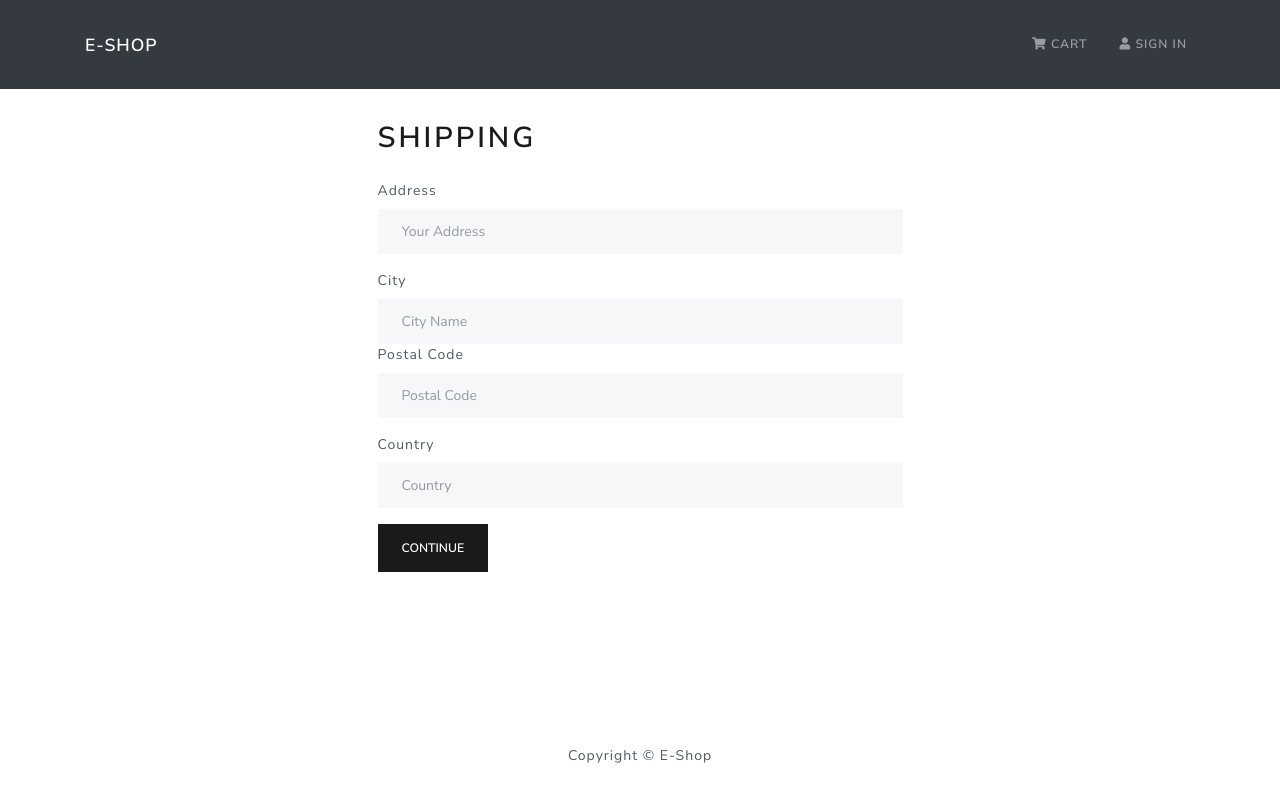
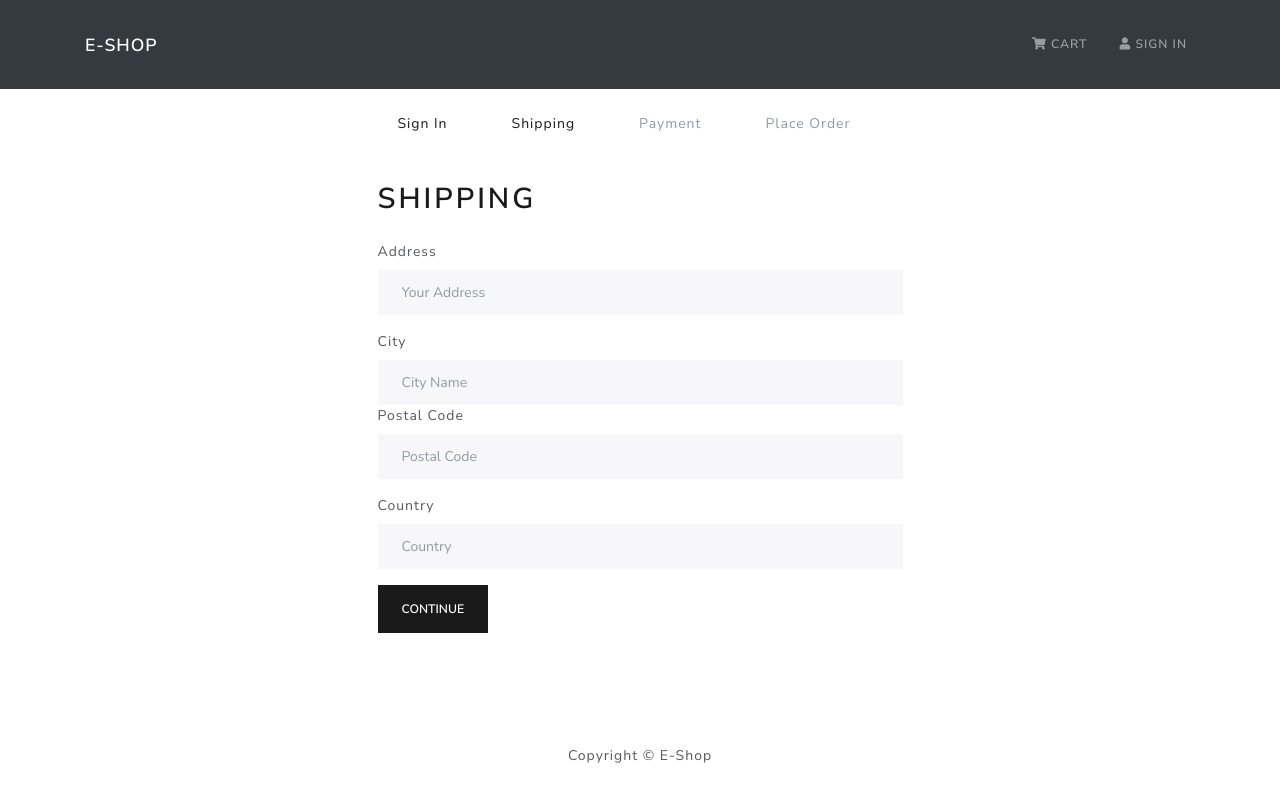
Before and after one commit to BinayT/E-Shop, a React (Create React App) app in the folder frontend/: page /shipping in a window 1280 px wide. Built offline with nearby package versions, Linux system fonts and the light colour scheme.

Commit message:
Checkout steps component made, stays throughout the shipping to placing order

```diff
--- /dev/null
+++ b/frontend/src/components/CheckoutSteps.jsx
@@ -0,0 +1,40 @@
+import React from 'react';
+import { Nav } from 'react-bootstrap';
+import { Link } from 'react-router-dom';
+
+const CheckoutSteps = ({ step1, step2, step3, step4 }) => {
+  return (
+    <Nav className='justify-content-center mb-4'>
+      <Nav.Item>
+        {step1 ? (
+          <Nav.Link>Sign In</Nav.Link>
+        ) : (
+          <Nav.Link disabled>Sign In</Nav.Link>
+        )}
+      </Nav.Item>
+      <Nav.Item>
+        {step2 ? (
+          <Nav.Link>Shipping</Nav.Link>
+        ) : (
+          <Nav.Link disabled>Shipping</Nav.Link>
+        )}
+      </Nav.Item>
+      <Nav.Item>
+        {step3 ? (
+          <Nav.Link>Payment</Nav.Link>
+        ) : (
+          <Nav.Link disabled>Payment</Nav.Link>
+        )}
+      </Nav.Item>
+      <Nav.Item>
+        {step4 ? (
+          <Nav.Link>Place Order</Nav.Link>
+        ) : (
+          <Nav.Link disabled>Place Order</Nav.Link>
+        )}
+      </Nav.Item>
+    </Nav>
+  );
+};
+
+export default CheckoutSteps;
--- a/frontend/src/screens/ShippingScreen.jsx
+++ b/frontend/src/screens/ShippingScreen.jsx
@@ -2,6 +2,7 @@
 import { Form, Button } from 'react-bootstrap';
 import { useDispatch, useSelector } from 'react-redux';
 
+import CheckoutSteps from '../components/CheckoutSteps';
 import FormContainer from '../components/FormContainer';
 import { saveShippingAddress } from '../actions/cartActions';
 
@@ -24,7 +25,8 @@
 
   return (
     <FormContainer>
-      <h1>SHipping</h1>
+      <CheckoutSteps step1 step2 />
+      <h1>Shipping</h1>
       <Form onSubmit={submitHandler}>
         <Form.Group controlId='address'>
           <Form.Label>Address</Form.Label>
```
Also changed, not shown: 1 other file (tests, documents, lock files or other folders).
